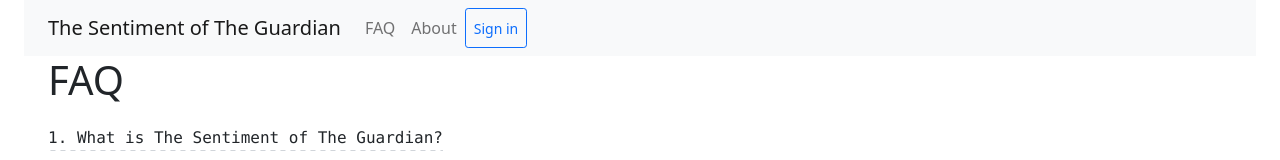
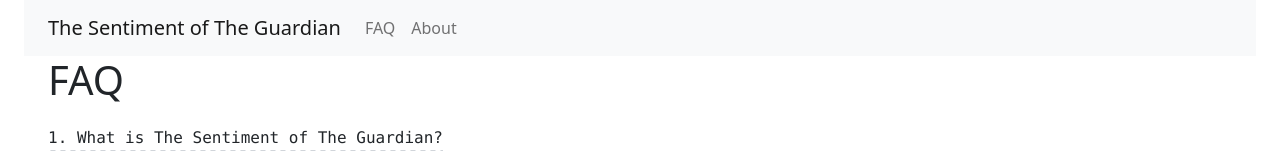
Before and after one commit to jirihofman/sentiment-guardian, a Next.js app: page /faq in a window 1280 px wide. Shown: the top 160 px of the page. Built offline with nearby package versions, Linux system fonts and the light colour scheme; no server answers.

Commit message:
feat: remove UserButton for now - sync is done automagically - no need for purge right now

```diff
--- a/components/layout/header.js
+++ b/components/layout/header.js
@@ -3,20 +3,20 @@
 import pjson from '../../package.json';
 import { Container, Modal, Nav, Navbar } from 'react-bootstrap';
 import Link from 'next/link';
-import Buttons from '../buttons';
-import { UserButton, useSession, useUser } from '@clerk/nextjs';
+// import Buttons from '../buttons';
+// import { UserButton, useSession, useUser } from '@clerk/nextjs';
 
 export default function Header() {
 
-    const { isLoaded, isSignedIn } = useSession();
-    const { user } = useUser();
-    const isAdmin = user?.emailAddresses?.find(email => email.emailAddress === pjson.author.email);
+    // const { isLoaded, isSignedIn } = useSession();
+    // const { user } = useUser();
+    // const isAdmin = user?.emailAddresses?.find(email => email.emailAddress === pjson.author.email);
 
-    const handleSignInClick = (evt) => {
-        evt.preventDefault();
-        // Redirect to sign-in page.
-        window.location.href = '/sign-in';
-    };
+    // const handleSignInClick = (evt) => {
+    //     evt.preventDefault();
+    //     // Redirect to sign-in page.
+    //     window.location.href = '/sign-in';
+    // };
 
     return (
         <header>
@@ -34,14 +34,14 @@ export default function Header() {
                         <Nav className='me-auto'>
                             <Link passHref href="/faq" legacyBehavior><Nav.Link>FAQ</Nav.Link></Link>
                             <Nav.Link role='button' data-bs-toggle='modal' data-bs-target='#exampleModal'>About</Nav.Link>
-                            <Nav.Item>{isAdmin && <Buttons />}</Nav.Item>
-                            <Nav>
+                            {/* <Nav.Item>{isAdmin && <Buttons />}</Nav.Item> */}
+                            {/* <Nav>
                                 {!isLoaded && <div className="spinner-border spinner-border-sm text-primary" role="status">
                                     <span className="sr-only" />
                                 </div>}
                                 {!isSignedIn && isLoaded && <button className='btn-sm btn btn-outline-primary' onClick={handleSignInClick}>Sign in</button>}
                                 <UserButton afterSignOutUrl="/" />
-                            </Nav>
+                            </Nav> */}
                         </Nav>
                     </Navbar.Collapse>
                 </Container>
@@ -57,10 +57,6 @@ export default function Header() {
                             <p>{pjson.description}</p>
                             <table>
                                 <tbody>
-                                    <tr>
-                                        <th>Author</th>
-                                        <td>{pjson.author.name}</td>
-                                    </tr>
                                     <tr>
                                         <th>Version</th>
                                         <td>{pjson.version}</td>
```
